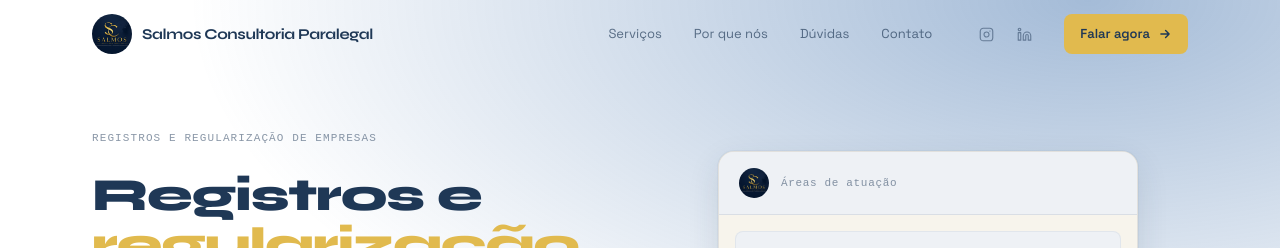
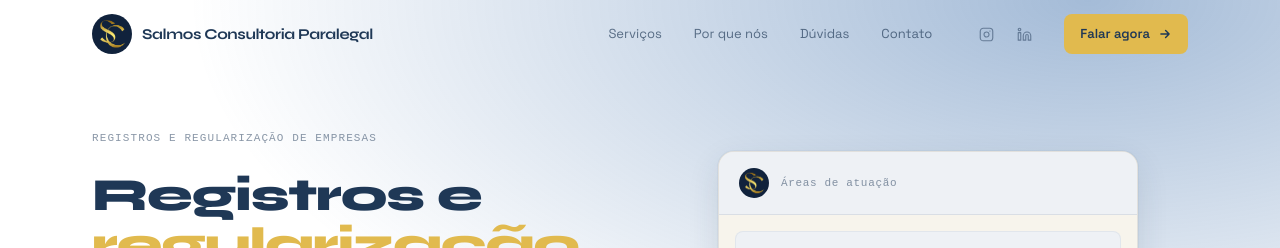
Before and after one commit to helo-labs/salmos-paralegal-preview, a React (Vite) app: page / in a window 1280 px wide. Shown: the top 248 px of the page. Built offline with nearby package versions, Linux system fonts and the light colour scheme.

Commit message:
Troca logo do header/footer/card de área de atuação e favicon pela nova logo1
Logo.jsx agora suporta variant="icon" (padrão, logo1 nova) e variant="full"
(logo atual completa, mantida na seção "Cuidamos da burocracia...").
Favicon trocado de favicon.svg pra favicon.png com a mesma imagem.

```diff
--- a/index.html
+++ b/index.html
@@ -2,7 +2,7 @@
 <html lang="pt-BR">
   <head>
     <meta charset="UTF-8" />
-    <link rel="icon" type="image/svg+xml" href="/favicon.svg" />
+    <link rel="icon" type="image/png" href="/favicon.png" />
     <meta name="viewport" content="width=device-width, initial-scale=1.0" />
     <meta
       name="description"
--- a/src/components/GrowthBanner.jsx
+++ b/src/components/GrowthBanner.jsx
@@ -40,7 +40,7 @@ export default function GrowthBanner() {
         </h2>
 
         <div className="sr d2 flex flex-col items-start gap-5 lg:items-end">
-          <Logo showName />
+          <Logo showName variant="full" />
           <a
             href={WA.default}
             target="_blank"
--- a/src/components/Logo.jsx
+++ b/src/components/Logo.jsx
@@ -1,10 +1,12 @@
-import logo from '../assets/logo.jpg'
+import logoIcon from '../assets/logo1.png'
+import logoFull from '../assets/logo.jpg'
 
-export default function Logo({ size = 40, showName = true, className = '' }) {
+export default function Logo({ size = 40, showName = true, variant = 'icon', className = '' }) {
+  const src = variant === 'full' ? logoFull : logoIcon
   return (
     <a href="#top" className={`flex items-center gap-2.5 shrink-0 ${className}`}>
       <img
-        src={logo}
+        src={src}
         alt="Salmos Consultoria Paralegal"
         width={size}
         height={size}
```
Also changed, not shown: public/favicon.png (added), src/assets/logo1.png (added).
